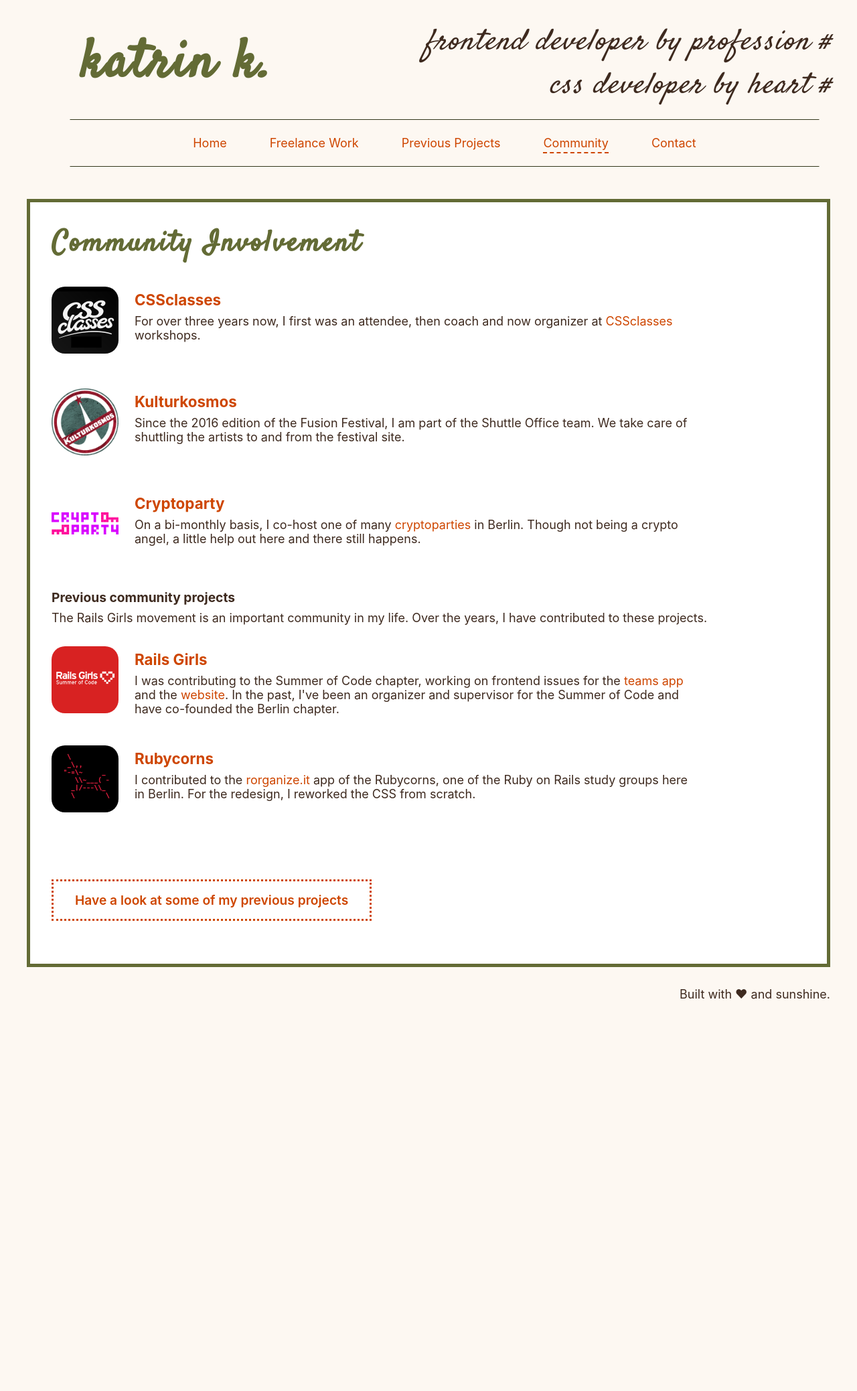
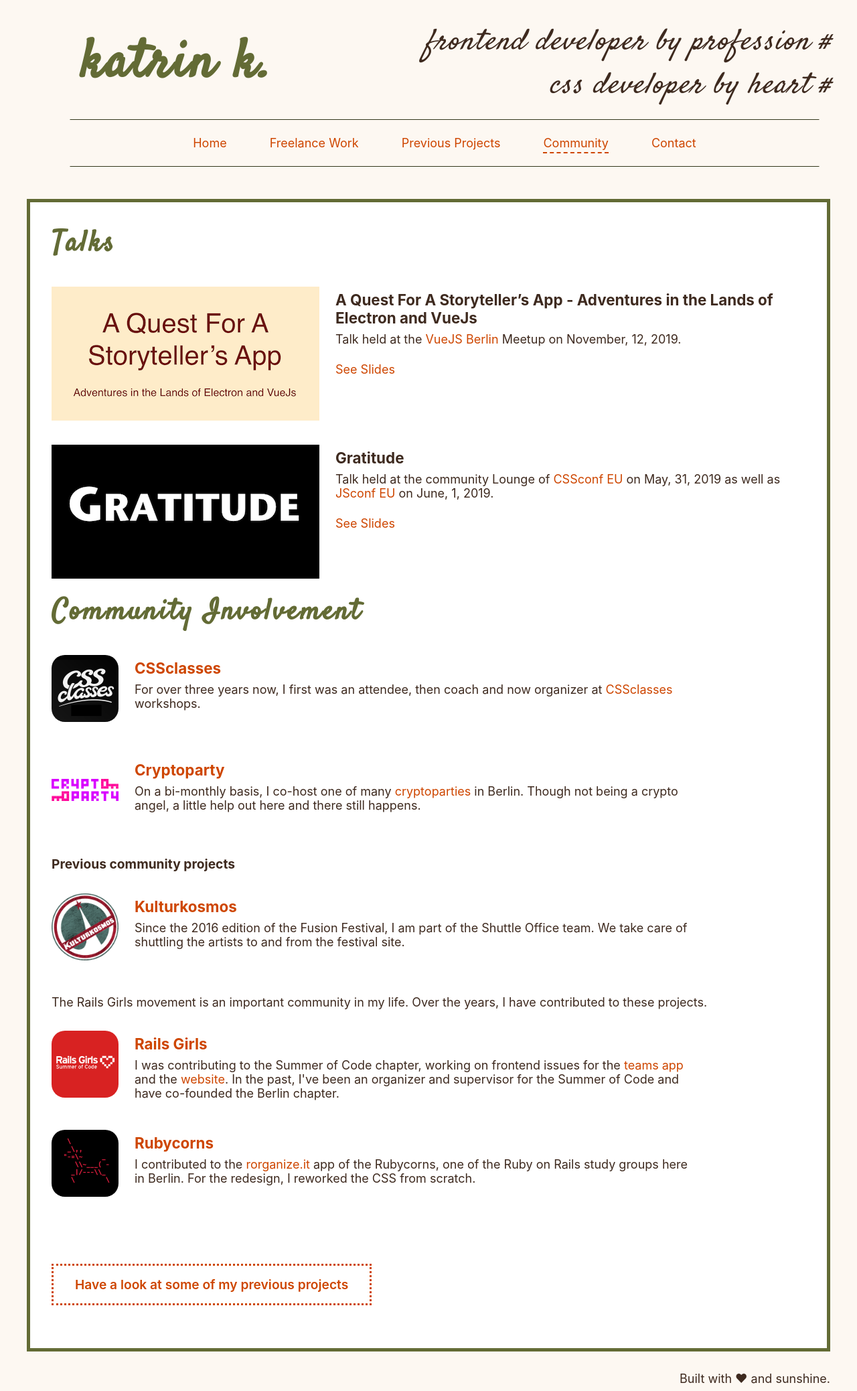
Before and after one commit to katrin-k/work-site, a Jekyll site: the page built from community/index.html, in a window 1280 px wide. Shown: the whole page at 67% size. Built offline with Jekyll 4.4.1, drawn with Linux system fonts in a browser that asks for light colours; before the commit the page ends 1503 px from its top, so only the background shows below that.

Commit message:
Adds talk section, embed pdf template and talk slides

```diff
--- a/_sass/custom/_page-community.scss
+++ b/_sass/custom/_page-community.scss
@@ -1,18 +1,25 @@
 /*======== Community page =========*/
 
-.project-item {
+.project-item,
+.talk-item {
   margin: 2rem 0;
 }
 
-.project-img {
+.project-img,
+.talk-item {
   margin-bottom: 1rem;
 }
 
 .project-img .img-link:hover img,
+.talk-img .img-link:hover img,
 .project-img .img-link:active img,
+.talk-img .img-link:active img,
 .project-img .img-link:focus img,
-.project-img .img-link:visited img {
+.talk-img .img-link:focus img,
+.project-img .img-link:visited img,
+.talk-img .img-link:visited img {
   box-shadow: 0 0 3px $text-color;
+  @include transition;
 }
 
 .project-img img,
@@ -21,7 +28,11 @@
   border-radius: 20px;
   width: 100px;
   height: 100px;
-  @include transition;
+}
+
+.talk-img img {
+  width: 100%;
+  height: auto;
 }
 
 .project-img-rgsoc,
@@ -45,20 +56,54 @@
   object-fit: contain;
 }
 
-.project-heading {
+.project-heading,
+.talk-heading {
   margin-top: 0;
 }
 
+.talk-slide-link {
+  display: inline-block;
+  margin-top: 1rem;
+}
+
+.talks-embed-heading {
+  font-family: $base-font-family;
+}
+
+.talks-embed-file {
+  width: 100%;
+  height: 300px;
+}
+
 @media screen and (min-width: 768px) {
-  .project-item {
+  .project-item,
+  .talk-item {
     display: flex;
   }
   /* min-width for Safari 9.x to properly size flex items */
   .project-img {
     min-width: 100px;
   }
-  .project-info {
+  .project-info,
+  .talk-info {
     margin: 0.4rem 0 0 1.5rem;
     max-width: 75%;
   }
+  .talk-img img {
+    width: 200px;
+    height: auto;
+  }
+  .talks-embed-file {
+    height: 600px;
+  }
 }
+
+@media screen and (min-width: 1024px) {
+  .talk-img img {
+    width: 400px;
+    height: auto;
+  }
+  .talks-embed-file {
+    height: 800px;
+  }
+}
--- a/community/index.html
+++ b/community/index.html
@@ -5,85 +5,238 @@
 ---
 
 <main class="card">
-  <h2>Community Involvement</h2>
+  <section class="talks">
+    <h2>Talks</h2>
 
-  <section class="projects">
-
-      <div class="project-item">
-        <div class="project-img">
-          <a href="https://cssclass.es/" title="Website of CSSclasses" class="img-link">
-            <img src="{{site.baseurl}}/img/logo-cssclasses.png" alt="Logo CSSclasses">
+    <div class="talk-item">
+      <div class="talk-img">
+        <a href="{{site.baseurl}}/slides-talk-storyteller/" class="img-link">
+          <img
+            src="{{site.baseurl}}/img/talks-storyteller-title-400.png"
+            alt="Title slide of the talk 'A quest for a storyteller's app, adventures in the lands of electron and VueJS'"
+          />
         </a>
       </div>
-        <div class="project-info">
-          <h3 class="project-heading"><a href="https://cssclass.es/" title="Website of CSSclasses" target="_blank">CSSclasses</a></h3>
+      <div class="talk-info">
+        <h3 class="talk-heading">
+          A Quest For A Storyteller’s App - Adventures in the Lands of Electron
+          and VueJs
+        </h3>
         <p>
-            For over three years now, I first was an attendee, then coach and now organizer at <a href="http://cssclass.es/">CSSclasses</a> workshops.
+          Talk held at the
+          <a
+            href="https://vuejs.berlin/"
+            target="_blank"
+            rel="noopener noreferrer"
+            >VueJS Berlin</a
+          >
+          Meetup on November, 12, 2019.
+        </p>
+        <p>
+          <a href="http://" class="talk-slide-link">See Slides</a>
         </p>
       </div>
     </div>
 
+    <div class="talk-item">
+      <div class="talk-img">
+        <a href="{{site.baseurl}}/slides-talk-gratitude/" class="img-link">
+          <img
+            src="{{site.baseurl}}/img/talks-gratitude-title-400.png"
+            alt="Title slide of the talk 'Gratitude'"
+          />
+        </a>
+      </div>
+      <div class="talk-info">
+        <h3 class="talk-heading">
+          Gratitude
+        </h3>
+        <p>
+          Talk held at the community Lounge of
+          <a
+            href="https://2019.cssconf.eu/"
+            target="_blank"
+            rel="noopener noreferrer"
+            >CSSconf EU</a
+          >
+          on May, 31, 2019 as well as
+          <a
+            href="https://2019.jsconf.eu/"
+            target="_blank"
+            rel="noopener noreferrer"
+            >JSconf EU</a
+          >
+          on June, 1, 2019.
+        </p>
+        <p>
+          <a href="http://" class="talk-slide-link">See Slides</a>
+        </p>
+      </div>
+    </div>
+  </section>
+
+  <section class="projects">
+    <h2>Community Involvement</h2>
     <div class="project-item">
       <div class="project-img">
-          <a href="https://kulturkosmos.de" title="Website of Kulturkosmos e.V." class="img-link">
-            <img src="{{site.baseurl}}/img/logo-kulturkosmos.png" alt="Logo Kulturkosmos">
+        <a
+          href="https://cssclass.es/"
+          title="Website of CSSclasses"
+          class="img-link"
+        >
+          <img
+            src="{{site.baseurl}}/img/logo-cssclasses.png"
+            alt="Logo CSSclasses"
+          />
         </a>
       </div>
       <div class="project-info">
-          <h3 class="project-heading"><a href="https://kulturkosmos.de" title="Website of Kulturkosmos e.V." target="_blank">Kulturkosmos</a></h3>
+        <h3 class="project-heading">
+          <a
+            href="https://cssclass.es/"
+            title="Website of CSSclasses"
+            target="_blank"
+            >CSSclasses</a
+          >
+        </h3>
         <p>
-            Since the 2016 edition of the Fusion Festival, I am part of the Shuttle Office team. We take care of shuttling the artists to and from the festival site.
+          For over three years now, I first was an attendee, then coach and now
+          organizer at <a href="http://cssclass.es/">CSSclasses</a> workshops.
         </p>
       </div>
     </div>
 
     <div class="project-item">
       <div class="project-img project-img-crypto">
-          <a href="https://www.cryptoparty.in/berlin" title="Website of Crypoparty Berlin" class="img-link">
-            <img src="{{site.baseurl}}/img/logo-cryptoparty.png" alt="Logo Cryptoparty">
+        <a
+          href="https://www.cryptoparty.in/berlin"
+          title="Website of Crypoparty Berlin"
+          class="img-link"
+        >
+          <img
+            src="{{site.baseurl}}/img/logo-cryptoparty.png"
+            alt="Logo Cryptoparty"
+          />
         </a>
       </div>
       <div class="project-info">
-          <h3 class="project-heading"><a href="https://www.cryptoparty.in/berlin" title="Website of Crypoparty Berlin" target="_blank">Cryptoparty</a></h3>
+        <h3 class="project-heading">
+          <a
+            href="https://www.cryptoparty.in/berlin"
+            title="Website of Crypoparty Berlin"
+            target="_blank"
+            >Cryptoparty</a
+          >
+        </h3>
         <p>
-            On a bi-monthly basis, I co-host one of many <a href="https://www.cryptoparty.in/berlin">cryptoparties</a> in Berlin. Though not being a crypto angel, a little help out here and there still happens.
+          On a bi-monthly basis, I co-host one of many
+          <a href="https://www.cryptoparty.in/berlin">cryptoparties</a> in
+          Berlin. Though not being a crypto angel, a little help out here and
+          there still happens.
         </p>
       </div>
     </div>
 
     <h4>Previous community projects</h4>
-      <p>The Rails Girls movement is an important community in my life. Over the years, I have contributed to these projects.</p>
+
     <div class="project-item">
-          <div class="project-img project-img-rgsoc">
-            <a href="https://railsgirlssummerofcode.org/" title="Website of Rails Girls Summer of Code" class="img-link">
-              <img src="{{site.baseurl}}/img/logo-rgsoc.png" alt="Logo RGSoC">
+      <div class="project-img">
+        <a
+          href="https://kulturkosmos.de"
+          title="Website of Kulturkosmos e.V."
+          class="img-link"
+        >
+          <img
+            src="{{site.baseurl}}/img/logo-kulturkosmos.png"
+            alt="Logo Kulturkosmos"
+          />
         </a>
       </div>
       <div class="project-info">
-            <h3 class="project-heading"><a href="https://railsgirlssummerofcode.org/" title="Website of Rails Girls Summer of Code" target="_blank">Rails Girls</a></h3>
+        <h3 class="project-heading">
+          <a
+            href="https://kulturkosmos.de"
+            title="Website of Kulturkosmos e.V."
+            target="_blank"
+            >Kulturkosmos</a
+          >
+        </h3>
         <p>
-              I was contributing to the Summer of Code chapter, working on frontend issues for the <a href="https://teams.railsgirlssummerofcode.org/">teams app</a> and the <a href="https://railsgirlssummerofcode.org/">website</a>. In the past, I've been an organizer and supervisor for the Summer of Code and have co-founded the Berlin chapter.
+          Since the 2016 edition of the Fusion Festival, I am part of the
+          Shuttle Office team. We take care of shuttling the artists to and from
+          the festival site.
+        </p>
+      </div>
+    </div>
+
+    <p>
+      The Rails Girls movement is an important community in my life. Over the
+      years, I have contributed to these projects.
+    </p>
+    <div class="project-item">
+      <div class="project-img project-img-rgsoc">
+        <a
+          href="https://railsgirlssummerofcode.org/"
+          title="Website of Rails Girls Summer of Code"
+          class="img-link"
+        >
+          <img src="{{site.baseurl}}/img/logo-rgsoc.png" alt="Logo RGSoC" />
+        </a>
+      </div>
+      <div class="project-info">
+        <h3 class="project-heading">
+          <a
+            href="https://railsgirlssummerofcode.org/"
+            title="Website of Rails Girls Summer of Code"
+            target="_blank"
+            >Rails Girls</a
+          >
+        </h3>
+        <p>
+          I was contributing to the Summer of Code chapter, working on frontend
+          issues for the
+          <a href="https://teams.railsgirlssummerofcode.org/">teams app</a> and
+          the <a href="https://railsgirlssummerofcode.org/">website</a>. In the
+          past, I've been an organizer and supervisor for the Summer of Code and
+          have co-founded the Berlin chapter.
         </p>
       </div>
     </div>
     <div class="project-item">
       <div class="project-img">
-            <a href="https://github.com/rubycorns" title="Github profile of Rubycorns" class="img-link">
-              <img src="{{site.baseurl}}/img/logo-rubycorns.png" alt="Logo Rubycorns">
+        <a
+          href="https://github.com/rubycorns"
+          title="Github profile of Rubycorns"
+          class="img-link"
+        >
+          <img
+            src="{{site.baseurl}}/img/logo-rubycorns.png"
+            alt="Logo Rubycorns"
+          />
         </a>
       </div>
       <div class="project-info">
-            <h3 class="project-heading"><a href="https://github.com/rubycorns" title="Github profile of Rubycorns" target="_blank">Rubycorns</a></h3>
+        <h3 class="project-heading">
+          <a
+            href="https://github.com/rubycorns"
+            title="Github profile of Rubycorns"
+            target="_blank"
+            >Rubycorns</a
+          >
+        </h3>
         <p>
-              I contributed to the <a href="https://rorganize.it/">rorganize.it</a> app of the Rubycorns, one of the Ruby on Rails study groups here in Berlin. For the redesign, I reworked the CSS from scratch.
+          I contributed to the
+          <a href="https://rorganize.it/">rorganize.it</a> app of the Rubycorns,
+          one of the Ruby on Rails study groups here in Berlin. For the
+          redesign, I reworked the CSS from scratch.
         </p>
       </div>
     </div>
 
     <p class="cta-line">
-          <a href="{{site.baseurl}}/samples" class="cta-link">Have a look at some of my previous projects</a>
+      <a href="{{site.baseurl}}/samples" class="cta-link"
+        >Have a look at some of my previous projects</a
+      >
     </p>
-
   </section>
-
 </main>
```
Also changed, not shown: _layouts/talks.html (added, +12 -0 lines), community/talks/gratitude.html (added, +27 -0 lines), community/talks/storyteller.html (added, +24 -0 lines), img/talks-gratitude-title-400.png (added), img/talks-storyteller-title-400.png (added), 2 other files. Lines whose indentation alone changed are shown as unchanged.
